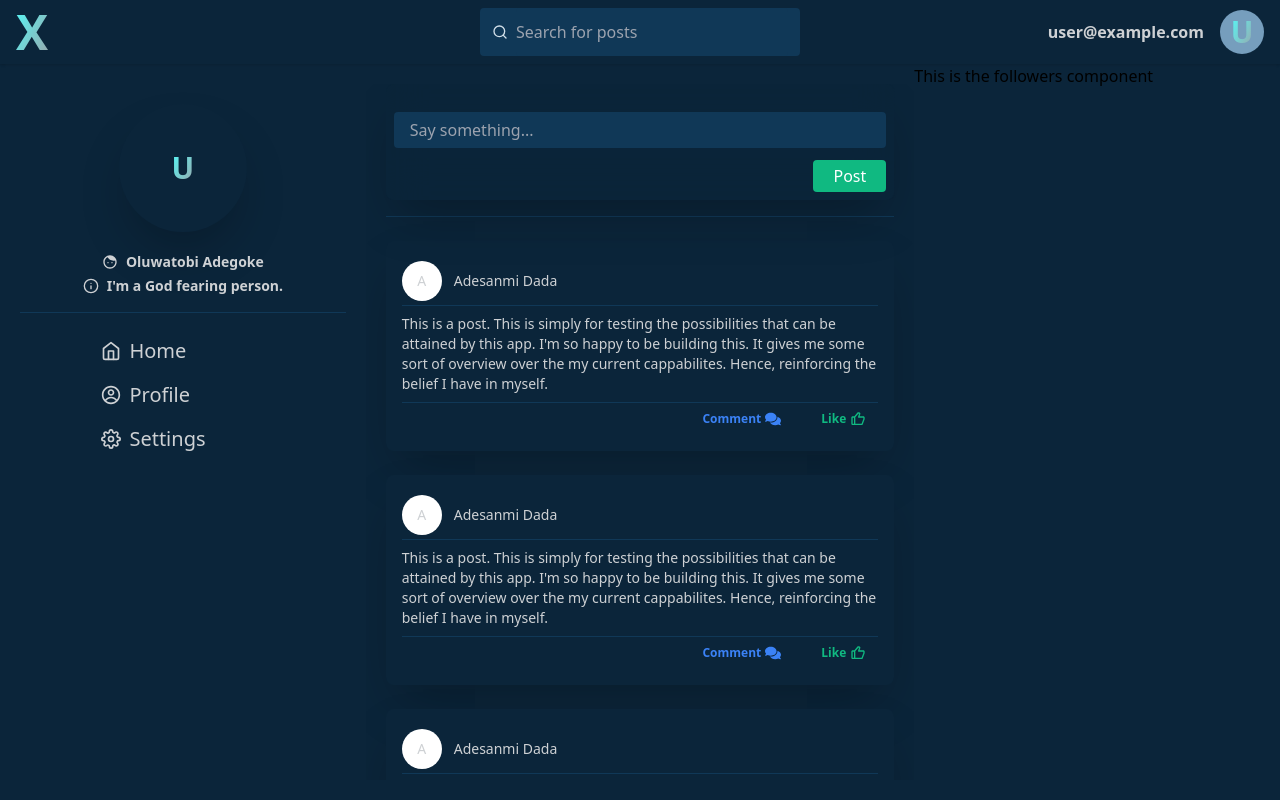
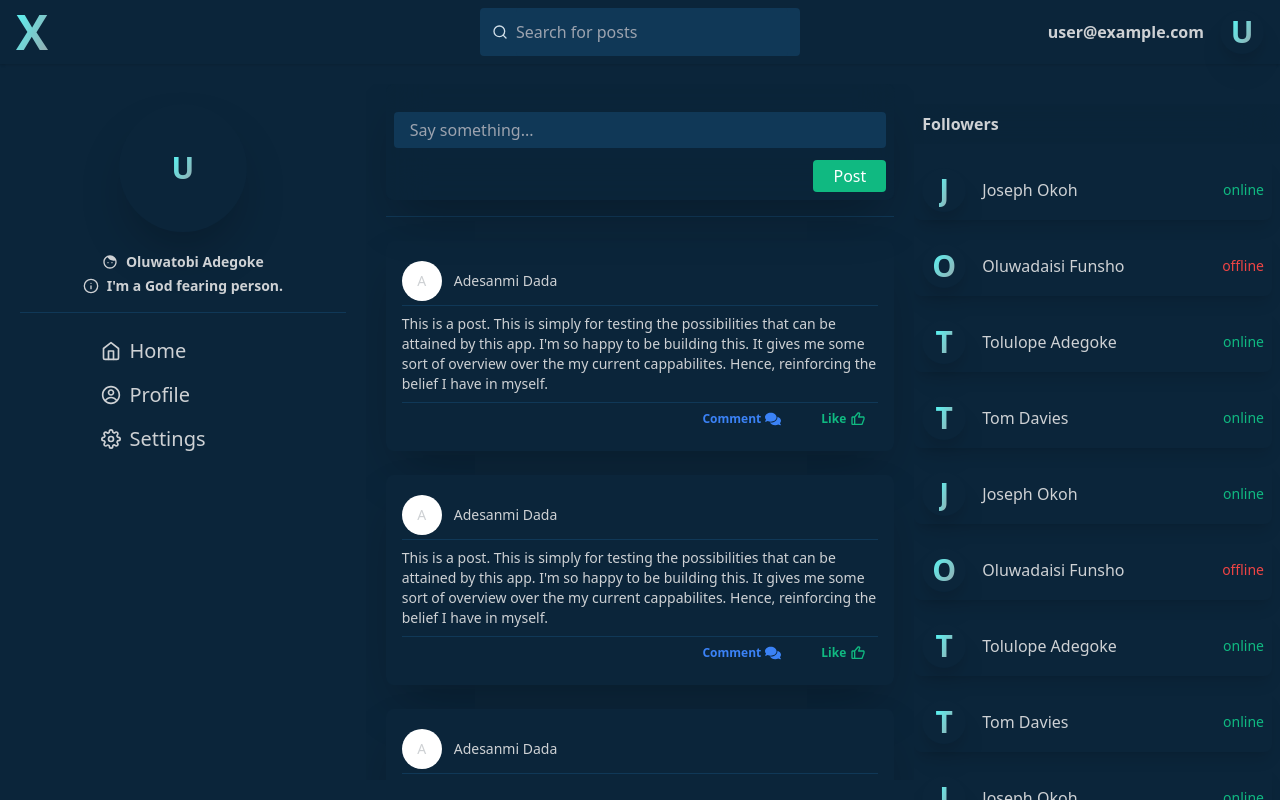
Before and after one commit to oluwatobiadegoke/next-social-app, a Next.js app: page /user/home in a window 1280 px wide. Built offline with nearby package versions, Linux system fonts and the light colour scheme; no server answers; sample sign-in values are in the browser's storage.

Commit message:
followers and post backend routes update

```diff
--- /dev/null
+++ b/components/Mapovers/followers.js
@@ -0,0 +1,62 @@
+export const followers = [
+  {
+    id: 1,
+    name: "Joseph Okoh",
+    status: "online",
+  },
+  {
+    id: 2,
+    name: "Oluwadaisi Funsho",
+    status: "offline",
+  },
+  {
+    id: 3,
+    name: "Tolulope Adegoke",
+    status: "online",
+  },
+  {
+    id: 4,
+    name: "Tom Davies",
+    status: "online",
+  },
+  {
+    id: 5,
+    name: "Joseph Okoh",
+    status: "online",
+  },
+  {
+    id: 6,
+    name: "Oluwadaisi Funsho",
+    status: "offline",
+  },
+  {
+    id: 7,
+    name: "Tolulope Adegoke",
+    status: "online",
+  },
+  {
+    id: 8,
+    name: "Tom Davies",
+    status: "online",
+  },
+  {
+    id: 9,
+    name: "Joseph Okoh",
+    status: "online",
+  },
+  {
+    id: 10,
+    name: "Oluwadaisi Funsho",
+    status: "offline",
+  },
+  {
+    id: 11,
+    name: "Tolulope Adegoke",
+    status: "online",
+  },
+  {
+    id: 12,
+    name: "Tom Davies",
+    status: "online",
+  },
+];
--- a/components/layout/Layout.js
+++ b/components/layout/Layout.js
@@ -12,7 +12,9 @@ const Layout = (props) => {
       {session && <Topbar />}
       <main className="main grid grid-cols-7 relative bg-indigo-800">
         {session && <Sidemenu />}
-        <section className="col-span-3 my-5">{props.children}</section>
+        <section className={`${session ? "col-span-3 my-5" : "col-span-7"}`}>
+          {props.children}
+        </section>
         {session && <Followers />}
       </main>
     </Fragment>
--- /dev/null
+++ b/components/layout/followers/Allfollowers.js
@@ -0,0 +1,35 @@
+import { followers } from "../../Mapovers/followers";
+
+const Allfollowers = () => {
+  return (
+    <div className="w-full shadow-xl pr-2">
+      {followers.map((follower) => {
+        const { id, name, status } = follower;
+        return (
+          <div
+            key={id}
+            className="flex items-center justify-between w-full text-black-100 my-4 p-2 shadow-lg rounded-lg"
+          >
+            <div className="flex items-center">
+              <div className="w-11 h-11 rounded-full flex items-center justify-center bg-indigo-800 drop-shadow-xl mr-4">
+                <p className="font-bold text-3xl  text-transparent bg-clip-text bg-gradient-to-br from-light-400 to-black-200">
+                  {name.slice(0, 1).toUpperCase()}
+                </p>
+              </div>
+              <p>{name}</p>
+            </div>
+            <p
+              className={`${
+                status === "online" ? "text-green-500" : "text-red-500"
+              } text-sm`}
+            >
+              {status}
+            </p>
+          </div>
+        );
+      })}
+    </div>
+  );
+};
+
+export default Allfollowers;
--- a/components/layout/followers/Followers.js
+++ b/components/layout/followers/Followers.js
@@ -1,7 +1,18 @@
+import Allfollowers from "./Allfollowers";
+import Scroll from "../../../components/utils/Scroll";
+
 const Followers = () => {
   return (
-    <section className="col-span-2">
-      <p>This is the followers component</p>
+    <section className="col-span-2 mt-10">
+      <Scroll>
+        <div
+          className="pl-2 py-2 sticky top-0 z-10 bg-indigo-800 bg-clip-padding backdrop-filter backdrop-blur-xl bg-opacity-60"
+          style={{ backdropFilter: "blur(20px)" }}
+        >
+          <p className="text-black-100 font-bold">Followers</p>
+        </div>
+        <Allfollowers />
+      </Scroll>
     </section>
   );
 };
--- a/components/layout/navbar/Info.js
+++ b/components/layout/navbar/Info.js
@@ -10,7 +10,7 @@ const Info = () => {
       <Link href="/profile">
         <p className="text-black-100 font-bold">{session?.user?.email}</p>
       </Link>
-      <div className="w-11 h-11 rounded-full flex items-center justify-center bg-indigo-300 ml-4">
+      <div className="w-11 h-11 rounded-full flex items-center justify-center bg-indigo-800 drop-shadow-xl ml-4">
         {!session?.user?.image === undefined ? (
           <Image
             width={44}
--- /dev/null
+++ b/pages/api/post.js
@@ -0,0 +1,81 @@
+import { connectToDatabase } from "../../helpers/database";
+
+export default async function helper(req, res) {
+  if (req.method === "POST") {
+    const { content, poster, posterId } = req.body;
+
+    if (!content || !poster || !posterId) {
+      res
+        .status(422)
+        .json({ response: "0", message: "There are missing parameters" });
+      return;
+    }
+    let client;
+    try {
+      client = await connectToDatabase();
+    } catch (error) {
+      res.status(500).json({
+        response: "0",
+        message: "Connecting to database failed",
+      });
+      return;
+    }
+
+    try {
+      const db = client.db();
+      const post = await db.collection("posts").insertOne({
+        poster,
+        posterId,
+        content,
+        likes: 0,
+        comments: [],
+      });
+      client.close();
+    } catch (error) {
+      res.status(500).json({
+        response: "0",
+        message: "Could not upload post. Please try again.",
+      });
+      return;
+    }
+    res
+      .status(200)
+      .json({ response: "1", message: "Post created successfully" });
+  }
+
+  if (req.method === "GET") {
+    const { _id } = req.body;
+
+    if (!_id) {
+      res.status(422).json({ response: "0", message: "Post id missing" });
+      return;
+    }
+    let client;
+    try {
+      client = await connectToDatabase();
+    } catch (error) {
+      res.status(500).json({
+        response: "0",
+        message: "Connecting to database failed",
+      });
+      return;
+    }
+
+    try {
+      const db = client.db();
+      const post = await db.collection("posts").findOne({ _id });
+      client.close();
+      res.status(200).json({
+        response: "1",
+        message: "Post fetched successfully",
+        data: post,
+      });
+    } catch (error) {
+      res.status(500).json({
+        response: "0",
+        message: "Could not load post. Please try again.",
+      });
+      return;
+    }
+  }
+}
--- /dev/null
+++ b/pages/api/posts.js
@@ -0,0 +1,32 @@
+import { connectToDatabase } from "../../helpers/database";
+
+export default async function (req, res) {
+  if (req.method !== "GET") {
+    res.status(422).json({ response: "0", message: "Method not supported" });
+  }
+
+  let client;
+  try {
+    client = await connectToDatabase();
+  } catch (error) {
+    res
+      .status(500)
+      .json({ response: "0", message: "Error connecting to database" });
+  }
+
+  try {
+    const db = client.db();
+    const posts = db.collection("posts").find();
+    client.close();
+    res
+      .json(200)
+      .json({
+        response: "1",
+        message: "Posts fetched successfully",
+        data: posts,
+      });
+  } catch (error) {
+    res.json(500).json({ response: "0", message: "Error while fetching post" });
+    return;
+  }
+}
--- a/pages/index.js
+++ b/pages/index.js
@@ -1,4 +1,5 @@
 import React, { useState } from "react";
+import { getSession } from "next-auth/client";
 import Image from "next/image";
 
 import Signup from "../components/signup/Signup";
@@ -29,3 +30,20 @@ export default function Home() {
     </main>
   );
 }
+
+export async function getServerSideProps(context) {
+  const session = await getSession({ req: context.req });
+
+  if (session) {
+    return {
+      redirect: {
+        destination: "/user/home",
+        permanent: false,
+      },
+    };
+  }
+
+  return {
+    props: { session },
+  };
+}
--- a/pages/user/home/index.js
+++ b/pages/user/home/index.js
@@ -9,7 +9,7 @@ const index = () => {
     <Scroll>
       <section
         className="px-5 relative bg-indigo-800"
-        style={{ height: "calc(100vh - 64px)" }}
+        // style={{ height: "calc(100vh - 64px)" }}
       >
         <PostInput />
         <div className="h-h w-full bg-indigo-700"></div>
```
